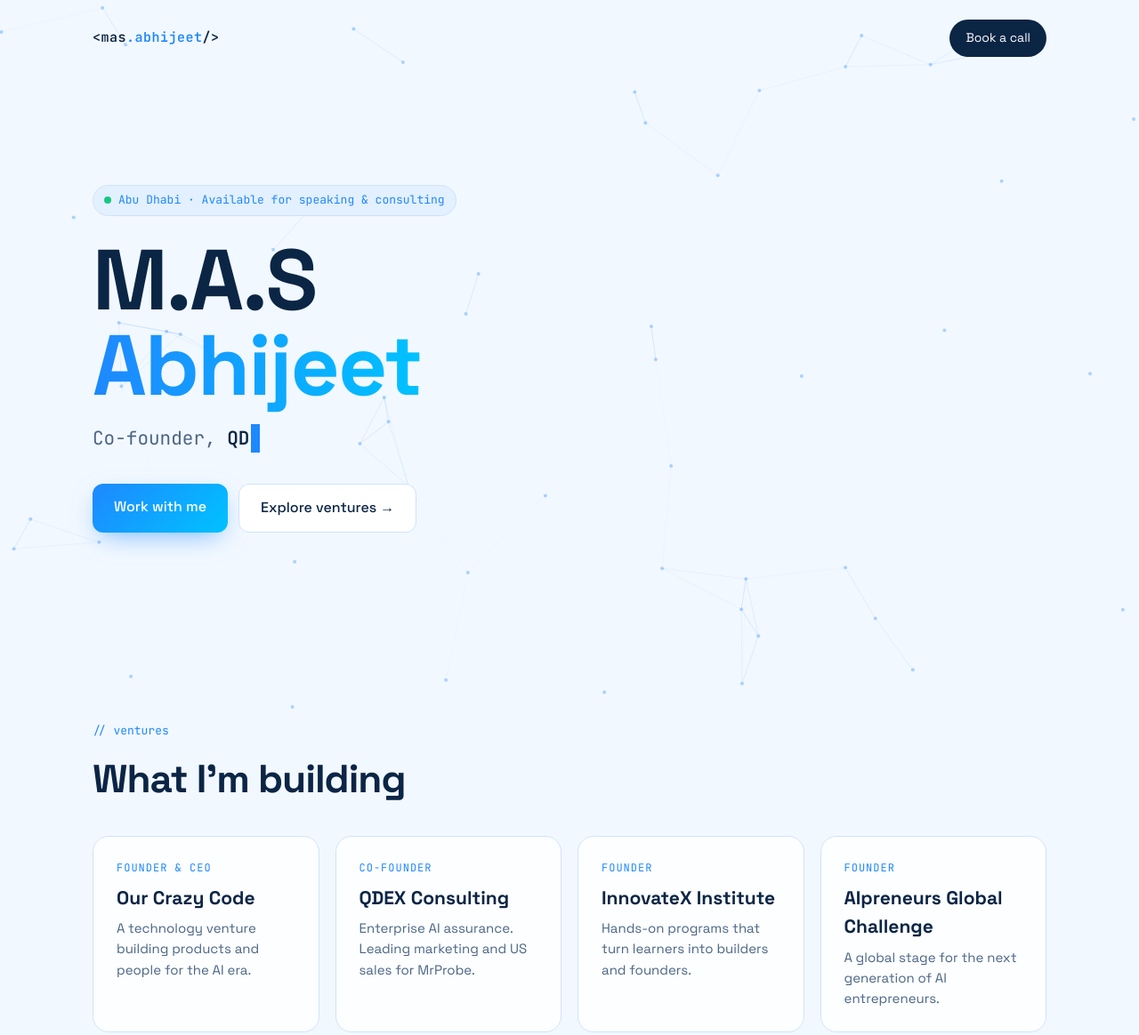
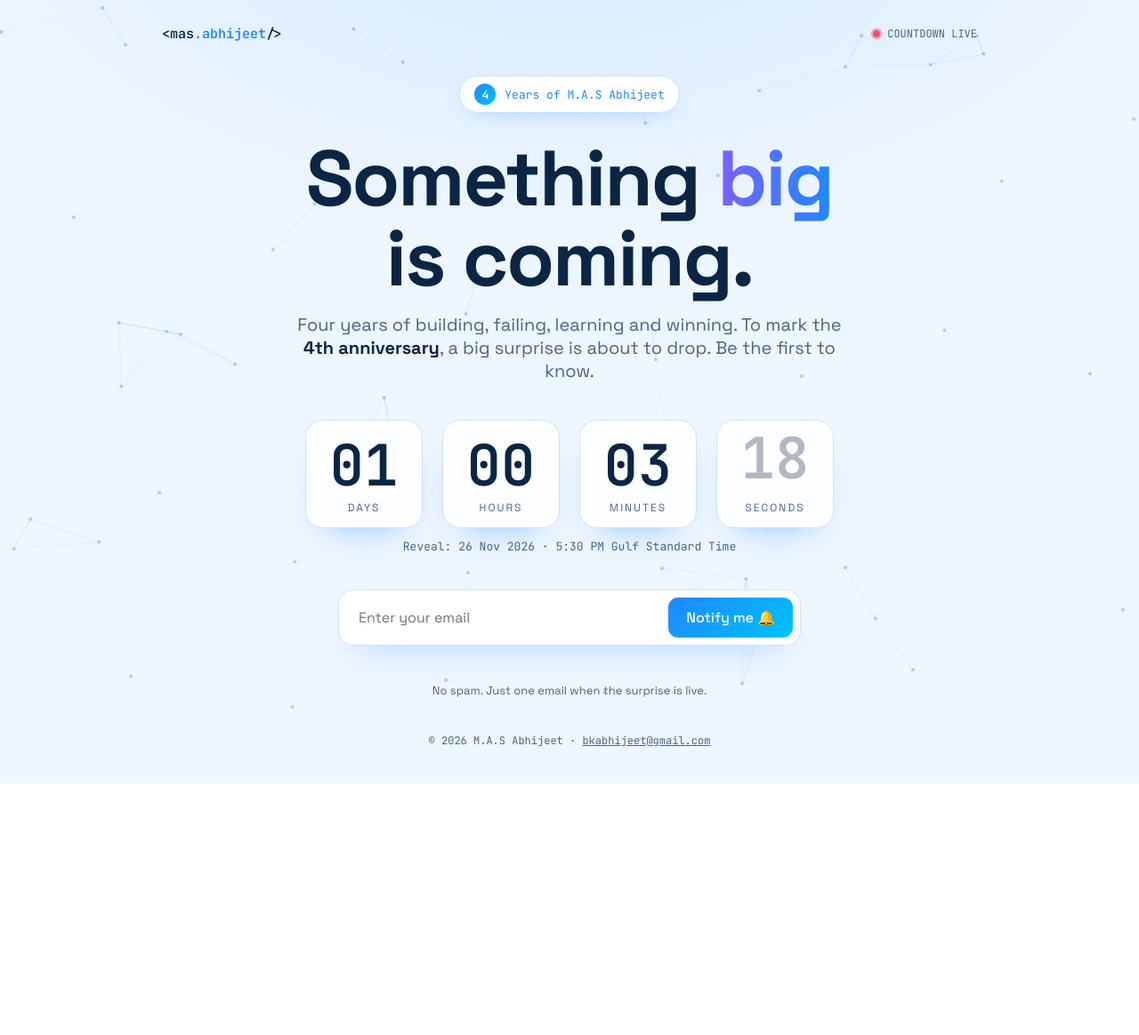
Before and after one commit to QDEX4ABHI/masabhijeet.com, a plain HTML site: page index.html in a window 1280 px wide. Shown: the top 1164 px of the page at 89% size. After the commit the page ends 881 px from the top, so only its background shows below. Drawn offline with Linux system fonts and the light colour scheme.

Commit message:
Coming soon page: 4th anniversary countdown + email signup
Co-Authored-By: Claude Opus 5.5 <noreply@anthropic.com>
Claude-Session: https://claude.ai/code/session_01TawpuhXrCaRmMKeBjGSY7p

```diff
--- a/index.html
+++ b/index.html
@@ -3,146 +3,148 @@
 <head>
 <meta charset="UTF-8">
 <meta name="viewport" content="width=device-width, initial-scale=1.0">
-<title>M.A.S Abhijeet — Founder, CEO & AI Entrepreneur</title>
-<meta name="description" content="M.A.S Abhijeet — Founder & CEO of Our Crazy Code, co-founder at QDEX Consulting, founder of InnovateX Institute and the AIpreneurs Global Challenge. Based in Abu Dhabi.">
-<meta property="og:title" content="M.A.S Abhijeet — Founder, CEO & AI Entrepreneur">
-<meta property="og:description" content="Building the next generation of AI founders. Speaking, programs and consultancy.">
+<title>Something big is coming — M.A.S Abhijeet</title>
+<meta name="description" content="Celebrating 4 years of M.A.S Abhijeet. A big surprise is coming. Be the first to know.">
+<meta property="og:title" content="Something big is coming — M.A.S Abhijeet">
+<meta property="og:description" content="4 years. One big surprise. Get notified the moment it drops.">
 <link rel="preconnect" href="https://fonts.googleapis.com">
 <link href="https://fonts.googleapis.com/css2?family=Space+Grotesk:wght@400;500;700&family=JetBrains+Mono:wght@400;600&display=swap" rel="stylesheet">
 <style>
-:root{--bg:#f2f8ff;--ink:#0b2545;--mute:#4a6585;--blue:#1e88ff;--cyan:#00c2ff;--line:#cfe3fb;--card:#ffffffcc}
+:root{--bg:#eef6ff;--ink:#0b2545;--mute:#4a6585;--blue:#1e88ff;--cyan:#00c2ff;--line:#cfe3fb}
 *{box-sizing:border-box;margin:0;padding:0}
-html{scroll-behavior:smooth}
-body{font-family:'Space Grotesk',system-ui,sans-serif;background:var(--bg);color:var(--ink);overflow-x:hidden;line-height:1.55}
-canvas#grid{position:fixed;inset:0;z-index:0;pointer-events:none}
-.wrap{position:relative;z-index:1;max-width:1120px;margin:0 auto;padding:0 24px}
-nav{display:flex;justify-content:space-between;align-items:center;padding:22px 0}
-.logo{font-family:'JetBrains Mono',monospace;font-weight:600;font-size:15px;letter-spacing:.5px}
+body{font-family:'Space Grotesk',system-ui,sans-serif;background:radial-gradient(1200px 600px at 50% -10%,#d6eaff 0%,var(--bg) 60%);color:var(--ink);min-height:100vh;overflow-x:hidden}
+canvas#bg{position:fixed;inset:0;z-index:0;pointer-events:none}
+.wrap{position:relative;z-index:1;max-width:960px;margin:0 auto;padding:28px 22px 40px;min-height:100vh;display:flex;flex-direction:column}
+nav{display:flex;justify-content:space-between;align-items:center}
+.logo{font-family:'JetBrains Mono',monospace;font-weight:600;font-size:15px}
 .logo span{color:var(--blue)}
-nav a.cta{font-size:14px;text-decoration:none;color:#fff;background:var(--ink);padding:10px 18px;border-radius:999px;transition:.25s}
-nav a.cta:hover{background:var(--blue)}
-.hero{min-height:82vh;display:flex;flex-direction:column;justify-content:center;padding:40px 0 60px}
-.tag{font-family:'JetBrains Mono',monospace;font-size:13px;color:var(--blue);background:#e3f0ff;border:1px solid var(--line);display:inline-flex;gap:8px;align-items:center;padding:6px 12px;border-radius:999px;width:max-content}
-.dot{width:8px;height:8px;border-radius:50%;background:#16c784;box-shadow:0 0 0 0 #16c78488;animation:pulse 1.8s infinite}
-@keyframes pulse{70%{box-shadow:0 0 0 10px #16c78400}100%{box-shadow:0 0 0 0 #16c78400}}
-h1{font-size:clamp(44px,8vw,96px);line-height:1;letter-spacing:-2px;margin:24px 0 18px;font-weight:700}
-h1 .grad{background:linear-gradient(90deg,var(--blue),var(--cyan),var(--blue));background-size:200% auto;-webkit-background-clip:text;background-clip:text;color:transparent;animation:shine 5s linear infinite}
-@keyframes shine{to{background-position:200% center}}
-.typed{font-family:'JetBrains Mono',monospace;font-size:clamp(16px,2.2vw,21px);color:var(--mute);min-height:1.6em}
-.typed b{color:var(--ink);font-weight:600}
-.caret{display:inline-block;width:10px;background:var(--blue);margin-left:2px;animation:blink 1s steps(1) infinite}
-@keyframes blink{50%{opacity:0}}
-.actions{display:flex;gap:12px;margin-top:34px;flex-wrap:wrap}
-.btn{padding:14px 24px;border-radius:12px;text-decoration:none;font-weight:500;transition:.25s}
-.btn.primary{background:linear-gradient(135deg,var(--blue),var(--cyan));color:#fff;box-shadow:0 10px 30px -10px #1e88ffaa}
-.btn.primary:hover{transform:translateY(-2px);box-shadow:0 16px 36px -10px #1e88ffcc}
-.btn.ghost{border:1px solid var(--line);color:var(--ink);background:#fff}
-.btn.ghost:hover{border-color:var(--blue)}
-section{padding:70px 0}
-.label{font-family:'JetBrains Mono',monospace;font-size:13px;color:var(--blue);margin-bottom:10px}
-h2{font-size:clamp(30px,4vw,44px);letter-spacing:-1px;margin-bottom:30px}
-.grid{display:grid;grid-template-columns:repeat(auto-fit,minmax(240px,1fr));gap:18px}
-.card{background:var(--card);backdrop-filter:blur(8px);border:1px solid var(--line);border-radius:18px;padding:26px;transition:.3s;position:relative;overflow:hidden}
-.card:hover{transform:translateY(-4px);border-color:var(--blue);box-shadow:0 18px 40px -20px #1e88ff66}
-.card .role{font-family:'JetBrains Mono',monospace;font-size:12px;color:var(--blue);text-transform:uppercase;letter-spacing:1px}
-.card h3{font-size:21px;margin:8px 0 6px}
-.card p{color:var(--mute);font-size:15px}
-.chips{display:flex;flex-wrap:wrap;gap:10px}
-.chip{border:1px solid var(--line);background:#fff;padding:10px 16px;border-radius:999px;font-size:15px;transition:.25s}
-.chip:hover{background:var(--ink);color:#fff}
-.contact{background:linear-gradient(135deg,#0b2545,#13417a);color:#fff;border-radius:26px;padding:56px 40px;text-align:center;position:relative;overflow:hidden}
-.contact h2{color:#fff;margin-bottom:12px}
-.contact p{color:#b9d6ff;margin-bottom:28px}
-.contact .btn.ghost{background:transparent;color:#fff;border-color:#3a6aa8}
-.contact .actions{justify-content:center}
-footer{padding:40px 0;text-align:center;color:var(--mute);font-family:'JetBrains Mono',monospace;font-size:13px}
-.reveal{opacity:0;transform:translateY(24px);transition:opacity .8s ease,transform .8s ease}
-.reveal.in{opacity:1;transform:none}
-.soon{font-family:'JetBrains Mono',monospace;font-size:12px;color:var(--mute);margin-top:14px}
+.live{font-family:'JetBrains Mono',monospace;font-size:12px;color:var(--mute);display:flex;align-items:center;gap:8px}
+.dot{width:8px;height:8px;border-radius:50%;background:#ff4d6d;animation:pulse 1.6s infinite}
+@keyframes pulse{0%{box-shadow:0 0 0 0 #ff4d6d88}70%{box-shadow:0 0 0 10px #ff4d6d00}100%{box-shadow:0 0 0 0 #ff4d6d00}}
+main{flex:1;display:flex;flex-direction:column;align-items:center;justify-content:center;text-align:center;padding:40px 0}
+.badge{display:inline-flex;align-items:center;gap:10px;background:#fff;border:1px solid var(--line);padding:8px 16px;border-radius:999px;font-family:'JetBrains Mono',monospace;font-size:13px;color:var(--blue);box-shadow:0 8px 24px -14px #1e88ff88;animation:float 4s ease-in-out infinite}
+.four{display:inline-grid;place-items:center;width:24px;height:24px;border-radius:50%;background:linear-gradient(135deg,var(--blue),var(--cyan));color:#fff;font-weight:700;font-size:13px}
+@keyframes float{50%{transform:translateY(-6px)}}
+h1{font-size:clamp(40px,7.5vw,88px);line-height:1.02;letter-spacing:-2px;margin:26px 0 16px;font-weight:700}
+.grad{background:linear-gradient(90deg,var(--blue),var(--cyan),#7b61ff,var(--blue));background-size:300% auto;-webkit-background-clip:text;background-clip:text;color:transparent;animation:shine 6s linear infinite}
+@keyframes shine{to{background-position:300% center}}
+.sub{font-size:clamp(16px,2.2vw,20px);color:var(--mute);max-width:620px}
+.sub b{color:var(--ink)}
+.timer{display:flex;gap:clamp(10px,2.5vw,22px);margin:42px 0 12px}
+.unit{background:#ffffffd9;backdrop-filter:blur(8px);border:1px solid var(--line);border-radius:20px;width:clamp(76px,17vw,132px);padding:18px 0 14px;box-shadow:0 20px 40px -26px #1e88ff99;position:relative;overflow:hidden}
+.unit::after{content:"";position:absolute;inset:0;background:linear-gradient(120deg,transparent 30%,#ffffff99 50%,transparent 70%);transform:translateX(-100%);animation:sweep 3.5s infinite}
+@keyframes sweep{60%,100%{transform:translateX(100%)}}
+.num{font-family:'JetBrains Mono',monospace;font-size:clamp(34px,7vw,64px);font-weight:600;line-height:1;display:block}
+.num.tick{animation:tick .35s ease}
+@keyframes tick{0%{transform:translateY(-8px);opacity:.3}100%{transform:none;opacity:1}}
+.lbl{font-size:12px;text-transform:uppercase;letter-spacing:2px;color:var(--mute);margin-top:8px;display:block}
+.when{font-family:'JetBrains Mono',monospace;font-size:13px;color:var(--mute)}
+form{margin-top:40px;display:flex;gap:10px;width:100%;max-width:520px;background:#fff;border:1px solid var(--line);padding:8px;border-radius:16px;box-shadow:0 18px 40px -24px #1e88ff99}
+input[type=email]{flex:1;border:0;outline:0;font:inherit;font-size:16px;padding:12px 14px;background:transparent;color:var(--ink);min-width:0}
+button{border:0;cursor:pointer;font:inherit;font-weight:500;color:#fff;background:linear-gradient(135deg,var(--blue),var(--cyan));padding:12px 20px;border-radius:11px;white-space:nowrap;transition:.25s}
+button:hover{transform:translateY(-1px);box-shadow:0 10px 24px -10px #1e88ffcc}
+button:disabled{opacity:.6;cursor:wait}
+.hp{position:absolute;left:-9999px}
+.msg{margin-top:14px;font-size:15px;min-height:22px}
+.msg.ok{color:#0a9b5c}.msg.err{color:#d63a4a}
+.note{font-size:13px;color:var(--mute);margin-top:6px}
+footer{text-align:center;font-family:'JetBrains Mono',monospace;font-size:12px;color:var(--mute)}
+footer a{color:var(--mute)}
+#confetti{position:fixed;inset:0;pointer-events:none;z-index:5}
+@media(max-width:520px){form{flex-direction:column}button{width:100%}}
 </style>
 </head>
 <body>
-<canvas id="grid"></canvas>
+<canvas id="bg"></canvas>
+<canvas id="confetti"></canvas>
 <div class="wrap">
   <nav>
     <div class="logo">&lt;mas<span>.abhijeet</span>/&gt;</div>
-    <a class="cta" href="#contact">Book a call</a>
+    <div class="live"><span class="dot"></span>COUNTDOWN LIVE</div>
   </nav>
 
-  <header class="hero">
-    <div class="tag"><span class="dot"></span> Abu Dhabi · Available for speaking & consulting</div>
-    <h1>M.A.S<br><span class="grad">Abhijeet</span></h1>
-    <div class="typed"><span id="typed"></span><span class="caret">&nbsp;</span></div>
-    <div class="actions">
-      <a class="btn primary" href="#contact">Work with me</a>
-      <a class="btn ghost" href="#ventures">Explore ventures →</a>
+  <main>
+    <div class="badge"><span class="four">4</span> Years of M.A.S Abhijeet</div>
+    <h1 id="headline">Something <span class="grad">big</span><br>is coming.</h1>
+    <p class="sub" id="sub">Four years of building, failing, learning and winning. To mark the <b>4th anniversary</b>, a big surprise is about to drop. Be the first to know.</p>
+
+    <div class="timer" id="timer" aria-live="polite">
+      <div class="unit"><span class="num" id="d">00</span><span class="lbl">Days</span></div>
+      <div class="unit"><span class="num" id="h">00</span><span class="lbl">Hours</span></div>
+      <div class="unit"><span class="num" id="m">00</span><span class="lbl">Minutes</span></div>
+      <div class="unit"><span class="num" id="s">00</span><span class="lbl">Seconds</span></div>
     </div>
-  </header>
+    <div class="when">Reveal: 26 Nov 2026 · 5:30 PM Gulf Standard Time</div>
 
-  <section id="ventures" class="reveal">
-    <div class="label">// ventures</div>
-    <h2>What I'm building</h2>
-    <div class="grid">
-      <div class="card"><div class="role">Founder &amp; CEO</div><h3>Our Crazy Code</h3><p>A technology venture building products and people for the AI era.</p></div>
-      <div class="card"><div class="role">Co-founder</div><h3>QDEX Consulting</h3><p>Enterprise AI assurance. Leading marketing and US sales for MrProbe.</p></div>
-      <div class="card"><div class="role">Founder</div><h3>InnovateX Institute</h3><p>Hands-on programs that turn learners into builders and founders.</p></div>
-      <div class="card"><div class="role">Founder</div><h3>AIpreneurs Global Challenge</h3><p>A global stage for the next generation of AI entrepreneurs.</p></div>
-    </div>
-  </section>
+    <form id="signup" novalidate>
+      <input type="email" id="email" name="email" placeholder="Enter your email" autocomplete="email" required aria-label="Email address">
+      <input type="text" name="company" class="hp" tabindex="-1" autocomplete="off" aria-hidden="true">
+      <button type="submit" id="btn">Notify me 🔔</button>
+    </form>
+    <div class="msg" id="msg"></div>
+    <div class="note">No spam. Just one email when the surprise is live.</div>
+  </main>
 
-  <section class="reveal">
-    <div class="label">// speaking_topics</div>
-    <h2>On stage &amp; in the room</h2>
-    <div class="chips">
-      <span class="chip">AI entrepreneurship</span>
-      <span class="chip">Building startups young</span>
-      <span class="chip">Enterprise AI &amp; security</span>
-      <span class="chip">Future of work &amp; learning</span>
-      <span class="chip">From Gorakhpur to Abu Dhabi</span>
-    </div>
-    <p class="soon">Full timeline, awards, blog and events arriving soon.</p>
-  </section>
-
-  <section id="contact" class="reveal">
-    <div class="contact">
-      <h2>Let's build something.</h2>
-      <p>Speaking invitations, programs, consultancy or partnerships. Reach out directly.</p>
-      <div class="actions">
-        <a class="btn primary" href="mailto:bkabhijeet@gmail.com?subject=Hello%20Abhijeet">Email me</a>
-        <a class="btn ghost" href="https://wa.me/971561138299" target="_blank" rel="noopener">WhatsApp</a>
-      </div>
-    </div>
-  </section>
-
-  <footer>© <span id="yr"></span> M.A.S Abhijeet · masabhijeet.com</footer>
+  <footer>© <span id="yr"></span> M.A.S Abhijeet · <a href="mailto:bkabhijeet@gmail.com">bkabhijeet@gmail.com</a></footer>
 </div>
 
 <script>
-document.getElementById('yr').textContent=new Date().getFullYear();
-// typing
-const lines=["Founder & CEO, <b>Our Crazy Code</b>","Co-founder, <b>QDEX Consulting</b>","Founder, <b>InnovateX Institute</b>","Founder, <b>AIpreneurs Global Challenge</b>","India's third youngest CEO"];
-const el=document.getElementById('typed');let li=0,ci=0,del=false;
-function plain(s){return s.replace(/<[^>]+>/g,'')}
-function render(s,n){let out='',count=0,inTag=false;for(const ch of s){if(ch==='<')inTag=true;if(inTag){out+=ch;if(ch==='>')inTag=false;continue}if(count>=n)break;out+=ch;count++}return out+(out.split('<b>').length>out.split('</b>').length?'</b>':'')}
-function tick(){const s=lines[li],len=plain(s).length;el.innerHTML=render(s,ci);
- if(!del&&ci<len){ci++;setTimeout(tick,55)}else if(!del){del=true;setTimeout(tick,1600)}
- else if(ci>0){ci--;setTimeout(tick,25)}else{del=false;li=(li+1)%lines.length;setTimeout(tick,300)}}
-tick();
-// reveal
-const io=new IntersectionObserver(es=>es.forEach(e=>{if(e.isIntersecting){e.target.classList.add('in');io.unobserve(e.target)}}),{threshold:.15});
-document.querySelectorAll('.reveal').forEach(r=>io.observe(r));
+const SIGNUP_URL = "https://script.google.com/macros/s/AKfycbyTdgygA80SdXPjdx0D_ocZkE5jIe0-eZqnqw0B6ZnkfgZ4PO8Twl6HLRTuWZMUeIkf/exec";
+const TARGET = new Date("2026-11-26T17:30:00+04:00").getTime();
+document.getElementById('yr').textContent = new Date().getFullYear();
+
+// countdown
+const els = {d:document.getElementById('d'),h:document.getElementById('h'),m:document.getElementById('m'),s:document.getElementById('s')};
+const pad = n => String(n).padStart(2,'0');
+let done = false;
+function set(el,v){ if(el.textContent!==v){ el.textContent=v; el.classList.remove('tick'); void el.offsetWidth; el.classList.add('tick'); } }
+function update(){
+  let diff = Math.max(0, TARGET - Date.now());
+  const d=Math.floor(diff/864e5), h=Math.floor(diff/36e5)%24, m=Math.floor(diff/6e4)%60, s=Math.floor(diff/1e3)%60;
+  set(els.d,pad(d)); set(els.h,pad(h)); set(els.m,pad(m)); set(els.s,pad(s));
+  if(diff===0 && !done){ done=true;
+    document.getElementById('headline').innerHTML='The surprise <span class="grad">is here.</span>';
+    document.getElementById('sub').innerHTML='Thank you for four incredible years. Stay tuned. The big reveal is happening now.';
+    burst();
+  }
+}
+update(); setInterval(update,1000);
+
+// signup
+const form=document.getElementById('signup'), msg=document.getElementById('msg'), btn=document.getElementById('btn');
+form.addEventListener('submit', async e=>{
+  e.preventDefault();
+  const email=document.getElementById('email').value.trim();
+  if(form.company.value){ return; }
+  if(!/^[^\s@]+@[^\s@]+\.[^\s@]+$/.test(email)){ msg.className='msg err'; msg.textContent='Please enter a valid email address.'; return; }
+  btn.disabled=true; btn.textContent='Saving…'; msg.textContent='';
+  try{
+    await fetch(SIGNUP_URL,{method:'POST',mode:'no-cors',body:new URLSearchParams({email,source:'masabhijeet.com coming-soon'})});
+    msg.className='msg ok'; msg.textContent="You're on the list! 🎉 We'll email you the moment it's live.";
+    form.reset(); burst();
+  }catch(err){
+    msg.className='msg err'; msg.textContent='Something went wrong. Please try again.';
+  }finally{ btn.disabled=false; btn.textContent='Notify me 🔔'; }
+});
+
 // network background
-const c=document.getElementById('grid'),x=c.getContext('2d');let W,H,P=[];
+const c=document.getElementById('bg'),x=c.getContext('2d');let W,H,P=[];
 function size(){W=c.width=innerWidth;H=c.height=innerHeight;P=Array.from({length:Math.min(70,Math.floor(W*H/18000))},()=>({x:Math.random()*W,y:Math.random()*H,vx:(Math.random()-.5)*.35,vy:(Math.random()-.5)*.35}))}
-size();addEventListener('resize',size);
-let mx=-999,my=-999;addEventListener('mousemove',e=>{mx=e.clientX;my=e.clientY});
+size();addEventListener('resize',()=>{size();sizeC()});
 (function loop(){x.clearRect(0,0,W,H);
- for(const p of P){p.x+=p.vx;p.y+=p.vy;if(p.x<0||p.x>W)p.vx*=-1;if(p.y<0||p.y>H)p.vy*=-1;
-  x.fillStyle='#1e88ff55';x.beginPath();x.arc(p.x,p.y,2,0,7);x.fill()}
- for(let i=0;i<P.length;i++)for(let j=i+1;j<P.length;j++){const a=P[i],b=P[j],d=Math.hypot(a.x-b.x,a.y-b.y);
-  if(d<140){x.strokeStyle=`rgba(30,136,255,${(1-d/140)*.18})`;x.beginPath();x.moveTo(a.x,a.y);x.lineTo(b.x,b.y);x.stroke()}}
- for(const p of P){const d=Math.hypot(p.x-mx,p.y-my);if(d<180){x.strokeStyle=`rgba(0,194,255,${(1-d/180)*.4})`;x.beginPath();x.moveTo(p.x,p.y);x.lineTo(mx,my);x.stroke()}}
+ for(const p of P){p.x+=p.vx;p.y+=p.vy;if(p.x<0||p.x>W)p.vx*=-1;if(p.y<0||p.y>H)p.vy*=-1;x.fillStyle='#1e88ff55';x.beginPath();x.arc(p.x,p.y,2,0,7);x.fill()}
+ for(let i=0;i<P.length;i++)for(let j=i+1;j<P.length;j++){const a=P[i],b=P[j],d=Math.hypot(a.x-b.x,a.y-b.y);if(d<140){x.strokeStyle=`rgba(30,136,255,${(1-d/140)*.18})`;x.beginPath();x.moveTo(a.x,a.y);x.lineTo(b.x,b.y);x.stroke()}}
  requestAnimationFrame(loop)})();
+
+// confetti
+const cc=document.getElementById('confetti'),cx=cc.getContext('2d');let bits=[];
+function sizeC(){cc.width=innerWidth;cc.height=innerHeight} sizeC();
+function burst(){const cols=['#1e88ff','#00c2ff','#7b61ff','#ffd166','#16c784'];
+ for(let i=0;i<140;i++)bits.push({x:innerWidth/2,y:innerHeight/2,vx:(Math.random()-.5)*14,vy:Math.random()*-14-4,r:Math.random()*6+3,c:cols[i%cols.length],a:Math.random()*6,life:140});
+ if(bits.length<=140)anim();}
+function anim(){cx.clearRect(0,0,cc.width,cc.height);
+ bits.forEach(b=>{b.vy+=.35;b.x+=b.vx;b.y+=b.vy;b.a+=.2;b.life--;cx.save();cx.translate(b.x,b.y);cx.rotate(b.a);cx.fillStyle=b.c;cx.fillRect(-b.r/2,-b.r/2,b.r,b.r*1.6);cx.restore()});
+ bits=bits.filter(b=>b.life>0&&b.y<cc.height+20); if(bits.length)requestAnimationFrame(anim); else cx.clearRect(0,0,cc.width,cc.height);}
 </script>
 </body>
 </html>
```
